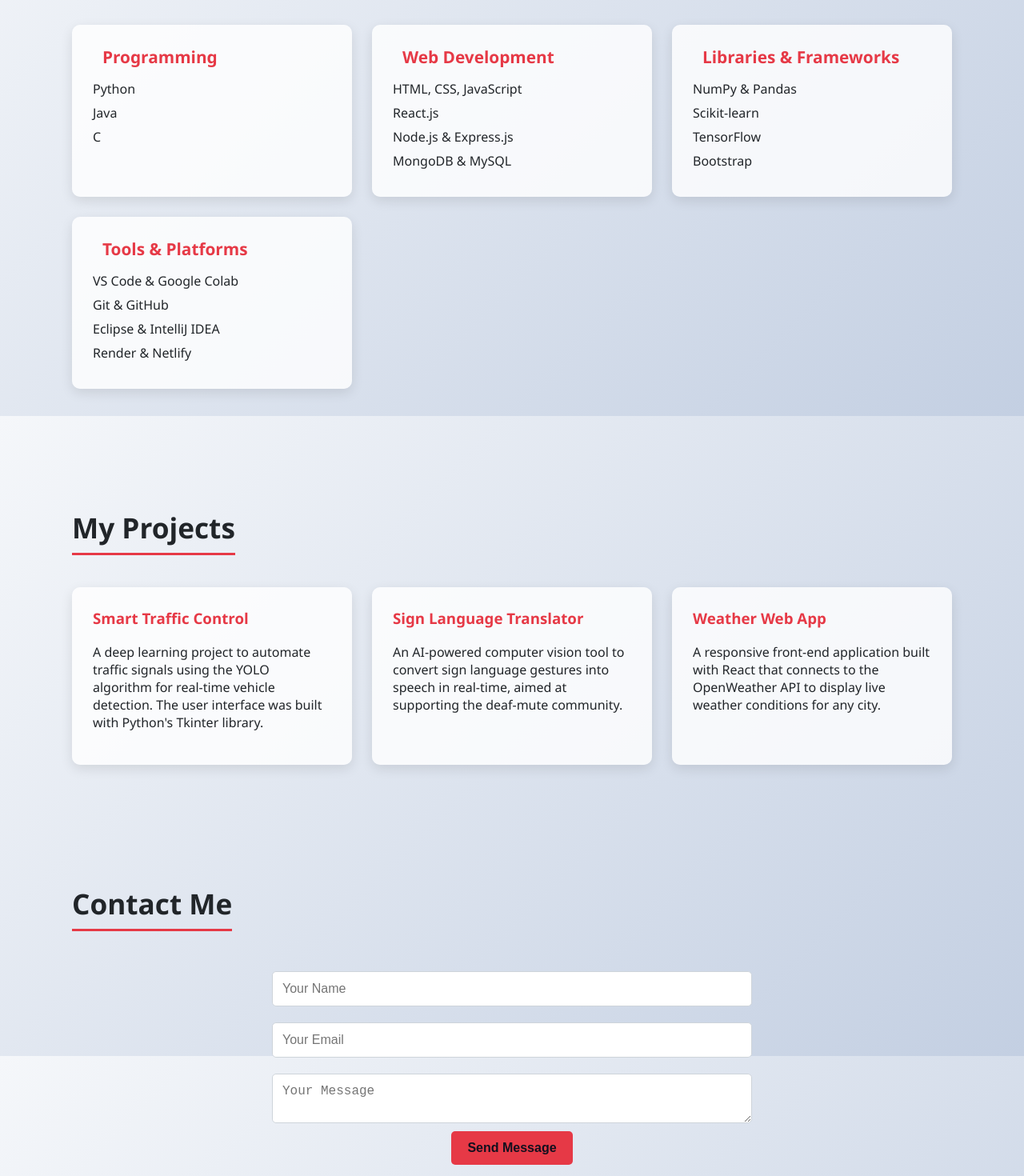
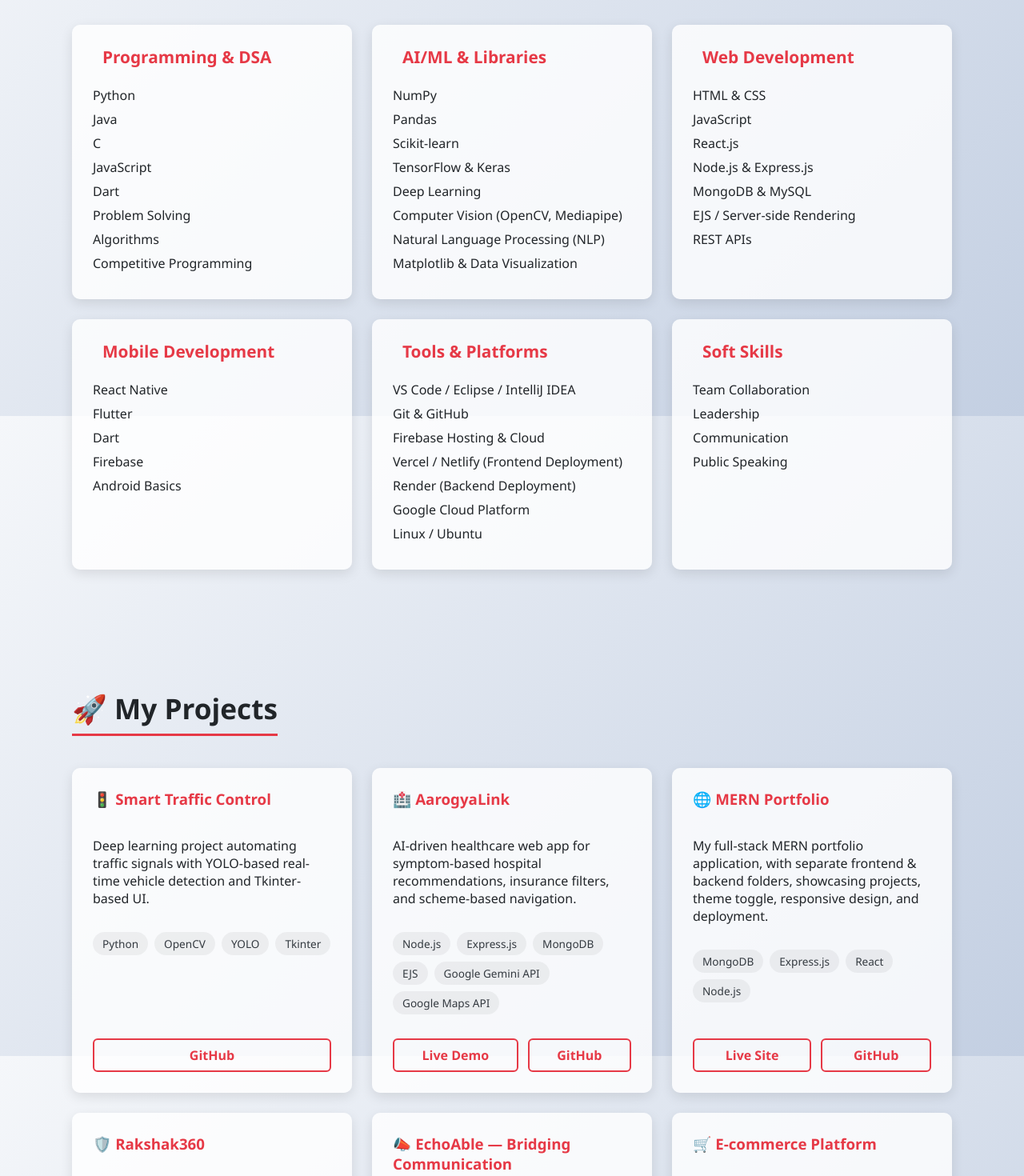
Before and after one commit to adarisamuelprasad/MERN-Portfolio, a React (Create React App) app in the folder frontend/: page / in a window 1280 px wide. Shown: the part 1080-2550 px from the top of the page at 80% size. Built offline with nearby package versions, Linux system fonts and the light colour scheme.

Commit message:
projects updated

```diff
--- a/frontend/package.json
+++ b/frontend/package.json
@@ -7,6 +7,7 @@
     "@testing-library/react": "^13.4.0",
     "@testing-library/user-event": "^13.5.0",
     "axios": "^1.2.2",
+    "framer-motion": "^12.23.13",
     "react": "^18.2.0",
     "react-dom": "^18.2.0",
     "react-scripts": "5.0.1",
--- a/frontend/src/App.css
+++ b/frontend/src/App.css
@@ -51,7 +51,7 @@ main {
 
 section {
   padding: 60px 20px;
-  max-width: 1100px; /* Increased max-width for the new layout */
+  max-width: 1100px;
   margin: auto;
   opacity: 0;
   animation: fadeIn 1s ease-in forwards;
@@ -61,13 +61,13 @@ section {
   to { opacity: 1; }
 }
 
-/* --- NEW HERO SECTION STYLES --- */
+/* --- HERO SECTION STYLES --- */
 .hero-section {
   display: flex;
   align-items: center;
   justify-content: space-between;
   gap: 2rem;
-  min-height: calc(100vh - 100px); /* Fill the viewport height minus header */
+  min-height: calc(100vh - 100px);
 }
 
 .hero-text {
@@ -85,7 +85,7 @@ section {
   font-size: 1.8rem;
   font-weight: 500;
   color: var(--accent);
-  min-height: 3rem; /* Prevents layout shift as text changes */
+  min-height: 3rem;
   display: block;
 }
 
@@ -124,24 +124,15 @@ section {
   animation: float 6s ease-in-out infinite;
 }
 
-/* Floating animation for the profile picture */
 @keyframes float {
-	0% {
-		transform: translatey(0px);
-	}
-	50% {
-		transform: translatey(-20px);
-	}
-	100% {
-		transform: translatey(0px);
-	}
+  0% { transform: translatey(0px); }
+  50% { transform: translatey(-20px); }
+  100% { transform: translatey(0px); }
 }
 
-
-/* Responsive adjustments for the hero section */
 @media (max-width: 992px) {
   .hero-section {
-    flex-direction: column; /* Stacks text on top of image on mobile */
+    flex-direction: column;
     text-align: center;
     min-height: auto;
     padding-top: 100px;
@@ -156,11 +147,10 @@ section {
     margin-top: 2rem;
   }
 }
-/* --- END OF NEW HERO STYLES --- */
 
-
+/* --- GENERAL SECTION STYLES --- */
 h2 {
-  text-align: center; /* Center section headings */
+  text-align: center;
   border-bottom: 3px solid var(--accent);
   display: inline-block;
   padding-bottom: 8px;
@@ -179,7 +169,7 @@ body.dark h2 {
   text-shadow: 0 0 8px var(--glow-color);
 }
 
-/* Header and Footer Styles */
+/* --- HEADER AND FOOTER --- */
 header, footer {
   background: var(--primary);
   color: white;
@@ -244,7 +234,7 @@ nav ul a:hover {
   font-size: 24px;
 }
 
-/* Skills, Projects, and Contact Styles */
+/* --- SKILLS & PROJECTS SECTIONS --- */
 .skills-container, .projects-grid {
   display: grid;
   grid-template-columns: repeat(auto-fit, minmax(280px, 1fr));
@@ -259,7 +249,10 @@ nav ul a:hover {
   box-shadow: 0 5px 15px var(--card-shadow);
   transition: transform 0.3s, box-shadow 0.3s;
   border: 1px solid transparent;
+  display: flex;
+  flex-direction: column;
 }
+
 body.dark .skill-category, body.dark .project-card {
   border: 1px solid var(--input-border);
 }
@@ -268,6 +261,7 @@ body.dark .skill-category, body.dark .project-card {
   transform: translateY(-8px);
   box-shadow: 0 10px 20px var(--card-shadow);
 }
+
 body.dark .skill-category:hover, body.dark .project-card:hover {
   border-color: var(--glow-color);
   box-shadow: 0 0 20px rgba(255, 121, 198, 0.3);
@@ -303,16 +297,65 @@ body.dark .skill-category:hover, body.dark .project-card:hover {
   color: var(--accent);
 }
 
+/* --- Project Card Details --- */
+.project-tech {
+  display: flex;
+  flex-wrap: wrap;
+  gap: 8px;
+  margin: 15px 0;
+}
+
+.project-tech span {
+  background-color: rgba(0, 0, 0, 0.05);
+  color: var(--primary);
+  padding: 5px 12px;
+  border-radius: 16px;
+  font-size: 0.85rem;
+  font-weight: 500;
+}
+
+body.dark .project-tech span {
+  background-color: var(--primary);
+  color: var(--text);
+}
+
+.project-links {
+  margin-top: auto;
+  padding-top: 15px;
+  display: flex;
+  gap: 12px;
+}
+
+.project-links .button {
+  text-decoration: none;
+  color: var(--accent);
+  background-color: transparent;
+  padding: 8px 16px;
+  border-radius: 6px;
+  border: 2px solid var(--accent);
+  font-weight: bold;
+  transition: all 0.3s ease;
+  text-align: center;
+  flex-grow: 1;
+}
+
+.project-links .button:hover {
+  background-color: var(--accent);
+  color: white;
+  box-shadow: 0 0 10px var(--glow-color);
+}
+
+/* --- CONTACT FORM & SOCIALS --- */
 form {
   display: flex;
   flex-direction: column;
-  max-width: 600px; /* Center the form */
+  max-width: 600px;
   margin: 0 auto;
 }
 
 form input, form textarea {
   width: 100%;
-  box-sizing: border-box; /* Ensures padding doesn't affect width */
+  box-sizing: border-box;
   margin: 10px 0;
   padding: 12px;
   border: 1px solid var(--input-border);
@@ -332,7 +375,7 @@ form button {
   font-size: 1rem;
   font-weight: bold;
   transition: background-color 0.3s, box-shadow 0.3s;
-  align-self: center; /* Center the button */
+  align-self: center;
 }
 
 body.dark form button {
--- a/frontend/src/components/About.js
+++ b/frontend/src/components/About.js
@@ -47,8 +47,9 @@ const About = () => {
         <h1>Hi, I'm Adari Samuel Prasad</h1>
         <p className="typing-text">{text}<span className="cursor"></span></p>
         <p className="hero-subtitle">
-          B.Tech student specializing in AI & Machine Learning with a hands-on passion for building and deploying full-stack web applications.
+            B.Tech student specializing in Artificial Intelligence & Machine Learning, with a strong passion for creating innovative solutions and deploying scalable full-stack web applications.
         </p>
+
       </div>
       <div className="hero-image">
         <img
--- a/frontend/src/components/Contact.js
+++ b/frontend/src/components/Contact.js
@@ -3,21 +3,21 @@ import React, { useState } from 'react';
 const Contact = () => {
   const [formData, setFormData] = useState({ name: '', email: '', message: '' });
   const [statusMessage, setStatusMessage] = useState('');
+  const [isSending, setIsSending] = useState(false);
 
   const handleChange = (e) => {
     setFormData({ ...formData, [e.target.name]: e.target.value });
   };
 
-  // 2. Helper function to encode form data for Netlify
   const encode = (data) => {
     return Object.keys(data)
       .map(key => encodeURIComponent(key) + "=" + encodeURIComponent(data[key]))
       .join("&");
   };
 
-  // 3. Updated handleSubmit function for Netlify AJAX forms
   const handleSubmit = (e) => {
     e.preventDefault();
+    setIsSending(true);
     setStatusMessage('Sending...');
 
     fetch("/", {
@@ -26,55 +26,70 @@ const Contact = () => {
       body: encode({ "form-name": "contact", ...formData })
     })
     .then(() => {
-        setStatusMessage("Message sent successfully!");
+        setIsSending(false);
+        setStatusMessage("✅ Message sent successfully!");
         setFormData({ name: '', email: '', message: '' });
     })
     .catch(error => {
-        setStatusMessage("An error occurred. Please try again.");
+        setIsSending(false);
+        setStatusMessage("❌ An error occurred. Please try again.");
         console.error("Form submission error:", error);
     });
   };
 
   return (
     <section id="contact" className="fade-in">
-      <h2>Contact Me</h2>
-      {/* 1. Add Netlify attributes to the form tag */}
-      <form
-        id="contactForm"
-        name="contact"
-        method="POST"
-        data-netlify="true"
-        onSubmit={handleSubmit}
-      >
-        {/* This hidden input is required by Netlify for AJAX submissions */}
-        <input type="hidden" name="form-name" value="contact" />
+      <div className="section-title-container">
+          <h2>Contact Me</h2>
+      </div>
 
+      {/* This is a standard React form with an onSubmit handler. */}
+      <form id="contactForm" name="contact" onSubmit={handleSubmit}>
+
+        <label htmlFor="name">Name</label>
         <input
           type="text"
+          id="name"
           name="name"
           placeholder="Your Name"
           value={formData.name}
           onChange={handleChange}
           required
         />
+
+        <label htmlFor="email">Email</label>
         <input
           type="email"
+          id="email"
           name="email"
           placeholder="Your Email"
           value={formData.email}
           onChange={handleChange}
           required
         />
+
+        <label htmlFor="message">Message</label>
         <textarea
+          id="message"
           name="message"
           placeholder="Your Message"
+          rows="6"
           value={formData.message}
           onChange={handleChange}
           required
         ></textarea>
-        <button type="submit">Send Message</button>
+
+        <button type="submit" disabled={isSending}>
+          {isSending ? 'Sending...' : 'Send Message'}
+        </button>
       </form>
-      {statusMessage && <p style={{ marginTop: '15px', textAlign: 'center' }}>{statusMessage}</p>}
+
+      {statusMessage && (
+        <p style={{ marginTop: '15px', textAlign: 'center', fontWeight: 'bold' }}>
+          {statusMessage}
+        </p>
+      )}
+
       <div className="socials">
         <a href="mailto:samuelprasadadari@gmail.com"><i className="fas fa-envelope"></i></a>
         <a href="https://www.linkedin.com/in/adarisamuelprasad" target="_blank" rel="noopener noreferrer"><i className="fab fa-linkedin"></i></a>
--- a/frontend/src/components/Projects.js
+++ b/frontend/src/components/Projects.js
@@ -1,22 +1,101 @@
-import React from 'react';
+import React from "react";
 
 const Projects = () => {
   return (
     <section id="projects">
-      <h2>My Projects</h2>
+      <h2>🚀 My Projects</h2>
       <div className="projects-grid">
+
+         {/* --- Smart Traffic Control --- */}
         <div className="project-card">
-          <h3>Smart Traffic Control</h3>
-          <p>A deep learning project to automate traffic signals using the YOLO algorithm for real-time vehicle detection. The user interface was built with Python's Tkinter library.</p>
+          <h3>🚦 Smart Traffic Control</h3>
+          <p>Deep learning project automating traffic signals with YOLO-based real-time vehicle detection and Tkinter-based UI.</p>
+          <div className="project-tech">
+            <span>Python</span><span>OpenCV</span><span>YOLO</span><span>Tkinter</span>
+          </div>
+          <div className="project-links">
+            <a href="https://github.com/adarisamuelprasad/Smart-Traffic-Control-System" target="_blank" rel="noopener noreferrer" className="button">GitHub</a>
+          </div>
         </div>
+
+
+        {/* --- AarogyaLink --- */}
         <div className="project-card">
-          <h3>Sign Language Translator</h3>
-          <p>An AI-powered computer vision tool to convert sign language gestures into speech in real-time, aimed at supporting the deaf-mute community.</p>
+          <h3>🏥 AarogyaLink</h3>
+          <p>AI-driven healthcare web app for symptom-based hospital recommendations, insurance filters, and scheme-based navigation.</p>
+          <div className="project-tech">
+            <span>Node.js</span><span>Express.js</span><span>MongoDB</span><span>EJS</span>
+            <span>Google Gemini API</span><span>Google Maps API</span>
+          </div>
+          <div className="project-links">
+            <a href="https://aarogya-link.vercel.app/" target="_blank" rel="noopener noreferrer" className="button">Live Demo</a>
+            <a href="https://github.com/adarisamuelprasad/AarogyaLink" target="_blank" rel="noopener noreferrer" className="button">GitHub</a>
+          </div>
         </div>
+
+
+        {/* --- MERN Portfolio --- */}
         <div className="project-card">
-          <h3>Weather Web App</h3>
-          <p>A responsive front-end application built with React that connects to the OpenWeather API to display live weather conditions for any city.</p>
+          <h3>🌐 MERN Portfolio</h3>
+          <p>
+          My full-stack MERN portfolio application, with separate frontend & backend folders, showcasing projects, theme toggle, responsive design, and deployment.
+          </p>
+          <div className="project-tech">
+            <span>MongoDB</span><span>Express.js</span><span>React</span><span>Node.js</span>
+          </div>
+          <div className="project-links">
+            <a href="https://adari-samuel-prasad.vercel.app/" target="_blank" rel="noopener noreferrer" className="button">Live Site</a>
+            <a href="https://github.com/adarisamuelprasad/MERN-Portfolio" target="_blank" rel="noopener noreferrer" className="button">GitHub</a>
+          </div>
         </div>
+
+        {/* --- Rakshak360 --- */}
+        <div className="project-card">
+          <h3>🛡️ Rakshak360</h3>
+          <p>Smart Tourist Safety & Incident Response system using AI, Geo-fencing & Blockchain for faster rescue and secure ID verification.</p>
+          <div className="project-tech">
+            <span>AI/ML</span><span>Blockchain</span><span>Geo-fencing</span><span>Kiosk</span>
+          </div>
+          <div className="project-links">
+            <a href="https://github.com/adarisamuelprasad" target="_blank" rel="noopener noreferrer" className="button">GitHub</a>
+          </div>
+        </div>
+
+
+
+        {/* --- EchoAble (replaced Sign Language Translator) --- */}
+        <div className="project-card">
+          <h3>📣 EchoAble — Bridging Communication</h3>
+          <p>
+            Cross-platform Flutter application aimed at bridging communication for differently-abled users.
+            The repository contains Android/iOS/web/desktop folders and is implemented with Flutter & Dart.
+          </p>
+          <div className="project-tech">
+            <span>Flutter</span><span>Dart</span><span>Cross-platform</span>
+          </div>
+          <div className="project-links">
+            <a href="https://github.com/adarisamuelprasad/EchoAble" target="_blank" rel="noopener noreferrer" className="button">GitHub Repo</a>
+          </div>
+        </div>
+
+
+
+
+
+        {/* --- E-commerce Platform --- */}
+        <div className="project-card">
+          <h3>🛒 E-commerce Platform</h3>
+          <p>Full-stack e-commerce website with product browsing, cart, and purchase flow using server-side rendering.</p>
+          <div className="project-tech">
+            <span>Node.js</span><span>Express.js</span><span>EJS</span><span>MongoDB</span>
+          </div>
+          <div className="project-links">
+            <a href="https://github.com/adarisamuelprasad/e-commerce" target="_blank" rel="noopener noreferrer" className="button">GitHub</a>
+          </div>
+        </div>
+
+
+
       </div>
     </section>
   );
--- a/frontend/src/components/Skills.js
+++ b/frontend/src/components/Skills.js
@@ -1,45 +1,99 @@
-import React from 'react';
+import React from "react";
+
+const skillsData = [
+  {
+    category: "Programming & DSA",
+    icon: "fas fa-code",
+    skills: [
+      "Python",
+      "Java",
+      "C",
+      "JavaScript",
+      "Dart",
+      "Problem Solving",
+      "Algorithms",
+      "Competitive Programming"
+    ]
+  },
+  {
+    category: "AI/ML & Libraries",
+    icon: "fas fa-brain",
+    skills: [
+      "NumPy",
+      "Pandas",
+      "Scikit-learn",
+      "TensorFlow & Keras",
+      "Deep Learning",
+      "Computer Vision (OpenCV, Mediapipe)",
+      "Natural Language Processing (NLP)",
+      "Matplotlib & Data Visualization"
+    ]
+  },
+  {
+  category: "Web Development",
+  icon: "fas fa-globe",
+  skills: [
+    "HTML & CSS",
+    "JavaScript",
+    "React.js",
+    "Node.js & Express.js",
+    "MongoDB & MySQL",
+    "EJS / Server-side Rendering",
+    "REST APIs"
+  ]
+  },
+  {
+    category: "Mobile Development",
+    icon: "fas fa-mobile-alt",
+    skills: [
+      "React Native",
+      "Flutter",
+      "Dart",
+      "Firebase",
+      "Android Basics"
+    ]
+  },
+
+  {
+    category: "Tools & Platforms",
+    icon: "fas fa-wrench",
+    skills: [
+      "VS Code / Eclipse / IntelliJ IDEA",
+    "Git & GitHub",
+    "Firebase Hosting & Cloud",
+    "Vercel / Netlify (Frontend Deployment)",
+    "Render (Backend Deployment)",
+    "Google Cloud Platform",
+    "Linux / Ubuntu"
+    ]
+  },
+  {
+    category: "Soft Skills",
+    icon: "fas fa-lightbulb",
+    skills: [
+      "Team Collaboration",
+      "Leadership",
+      "Communication",
+      "Public Speaking"
+    ]
+  }
+];
 
 const Skills = () => {
   return (
     <section id="skills">
       <h2>My Skills</h2>
       <div className="skills-container">
-        <div className="skill-category">
-          <h3><i className="fas fa-code"></i> Programming</h3>
-          <ul>
-            <li>Python</li>
-            <li>Java</li>
-            <li>C</li>
-          </ul>
-        </div>
-        <div className="skill-category">
-          <h3><i className="fas fa-globe"></i> Web Development</h3>
-          <ul>
-            <li>HTML, CSS, JavaScript</li>
-            <li>React.js</li>
-            <li>Node.js & Express.js</li>
-            <li>MongoDB & MySQL</li>
-          </ul>
-        </div>
-        <div className="skill-category">
-          <h3><i className="fas fa-brain"></i> Libraries & Frameworks</h3>
-          <ul>
-            <li>NumPy & Pandas</li>
-            <li>Scikit-learn</li>
-            <li>TensorFlow</li>
-            <li>Bootstrap</li>
-          </ul>
-        </div>
-        <div className="skill-category">
-          <h3><i className="fas fa-wrench"></i> Tools & Platforms</h3>
-          <ul>
-            <li>VS Code & Google Colab</li>
-            <li>Git & GitHub</li>
-            <li>Eclipse & IntelliJ IDEA</li>
-            <li>Render & Netlify</li>
-          </ul>
-        </div>
+        {skillsData.map((category, index) => (
+          <div key={index} className="skill-category">
+            <h3><i className={category.icon}></i> {category.category}</h3>
+            <ul>
+              {category.skills.map((skill, i) => (
+                <li key={i}>{skill}</li>
+              ))}
+            </ul>
+          </div>
+        ))}
       </div>
     </section>
   );
```
Also changed, not shown: frontend/src/index.html (+6 -2 lines), 2 other files (tests, documents, lock files or other folders). Lines whose indentation alone changed are shown as unchanged.
